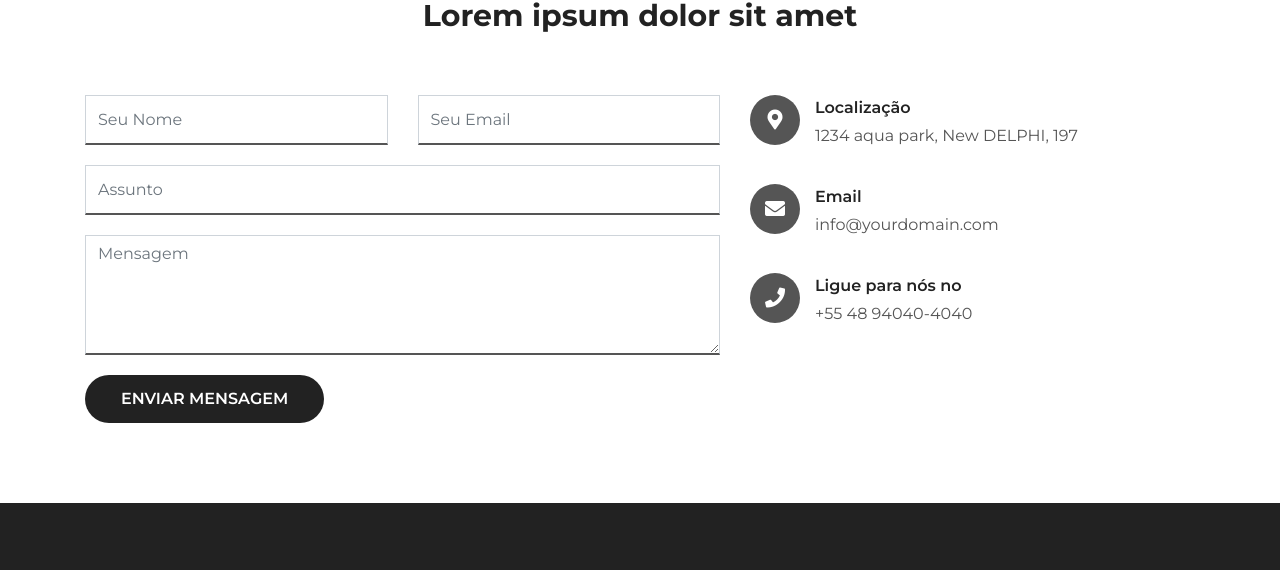
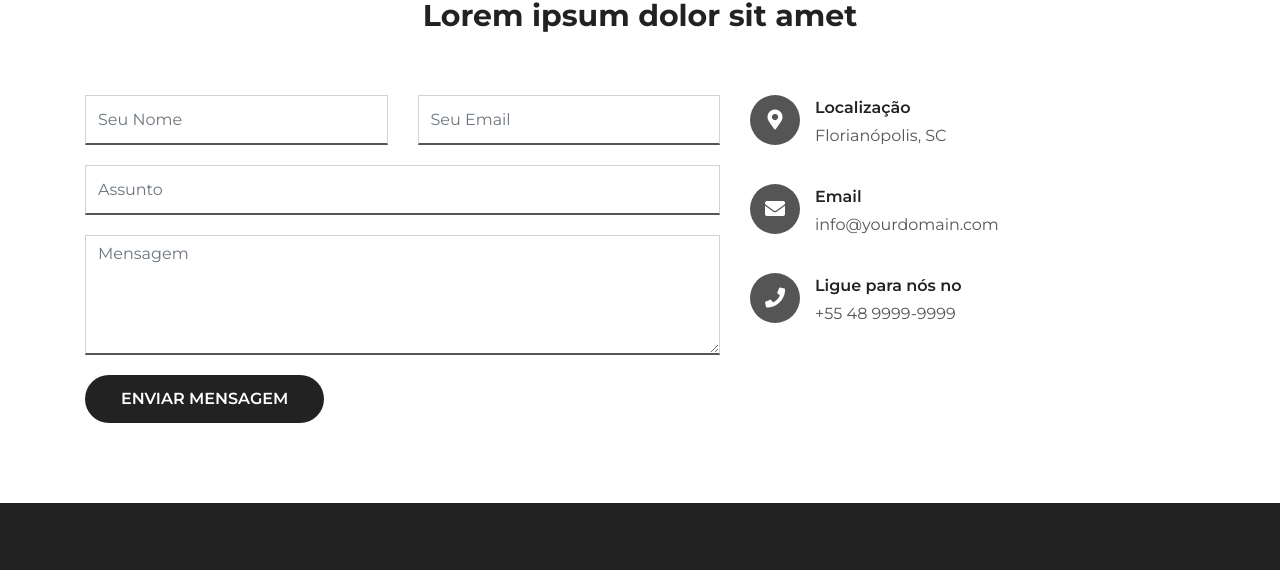
Before and after one commit to thalesfelippe/Product-page, a plain HTML site: page index.html in a window 1280 px wide. Shown: the part 5020-5590 px from the top of the page. Drawn offline with nearby package versions, Linux system fonts and the light colour scheme.

Commit message:
Update index.html

```diff
--- a/index.html
+++ b/index.html
@@ -574,7 +574,7 @@
             <i class="fas fa-map-marker-alt"></i>
           </div>
           <h5>Localização</h5>
-          <p>1234 aqua park, New DELPHI, 197</p>
+          <p>Florianópolis, SC</p>
         </div>
         <!-- Contact item End -->
         <!-- Contact item Start -->
@@ -592,7 +592,7 @@
             <i class="fas fa-phone"></i>
           </div>
           <h5>Ligue para nós no</h5>
-          <p>+55 48 94040-4040</p>
+          <p>+55 48 9999-9999</p>
         </div>
         <!-- Contact item End -->
     </div>
```
